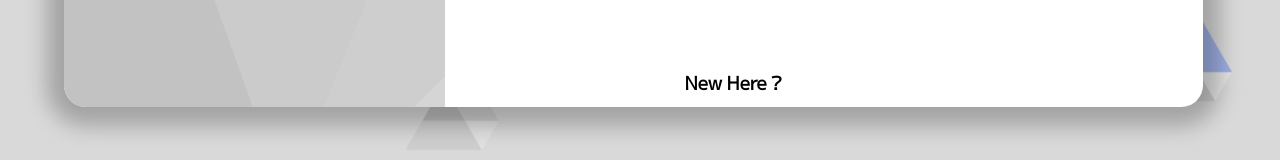
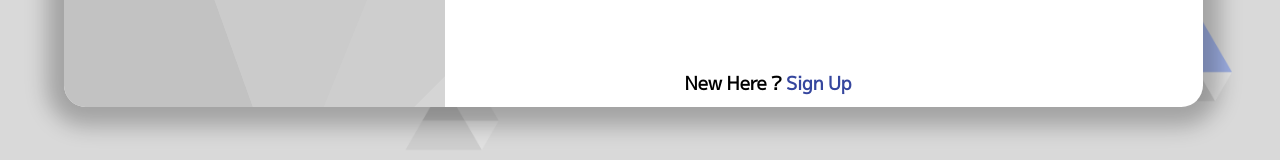
Before and after one commit to ipash185/CA_Portal_24, a React (Create React App) app: page /SignIn in a window 1280 px wide. Shown: the part 637-797 px from the top of the page. Built offline with nearby package versions, Linux system fonts and the light colour scheme; no server answers.

Commit message:
Sign In button made visible

```diff
--- a/src/pages/SignIn/Sign.module.css
+++ b/src/pages/SignIn/Sign.module.css
@@ -334,8 +334,8 @@ font-size:2.9rem;
   color: linear-gradient(0deg, #000000, #000000);
   position: absolute;
   }
-  .Linksto Link {
-    color:linear-gradient(0deg, #35469E, #35469E);
+  .Linksto a {
+    color: #35469E;
   }
   input {
     outline: none;
```
